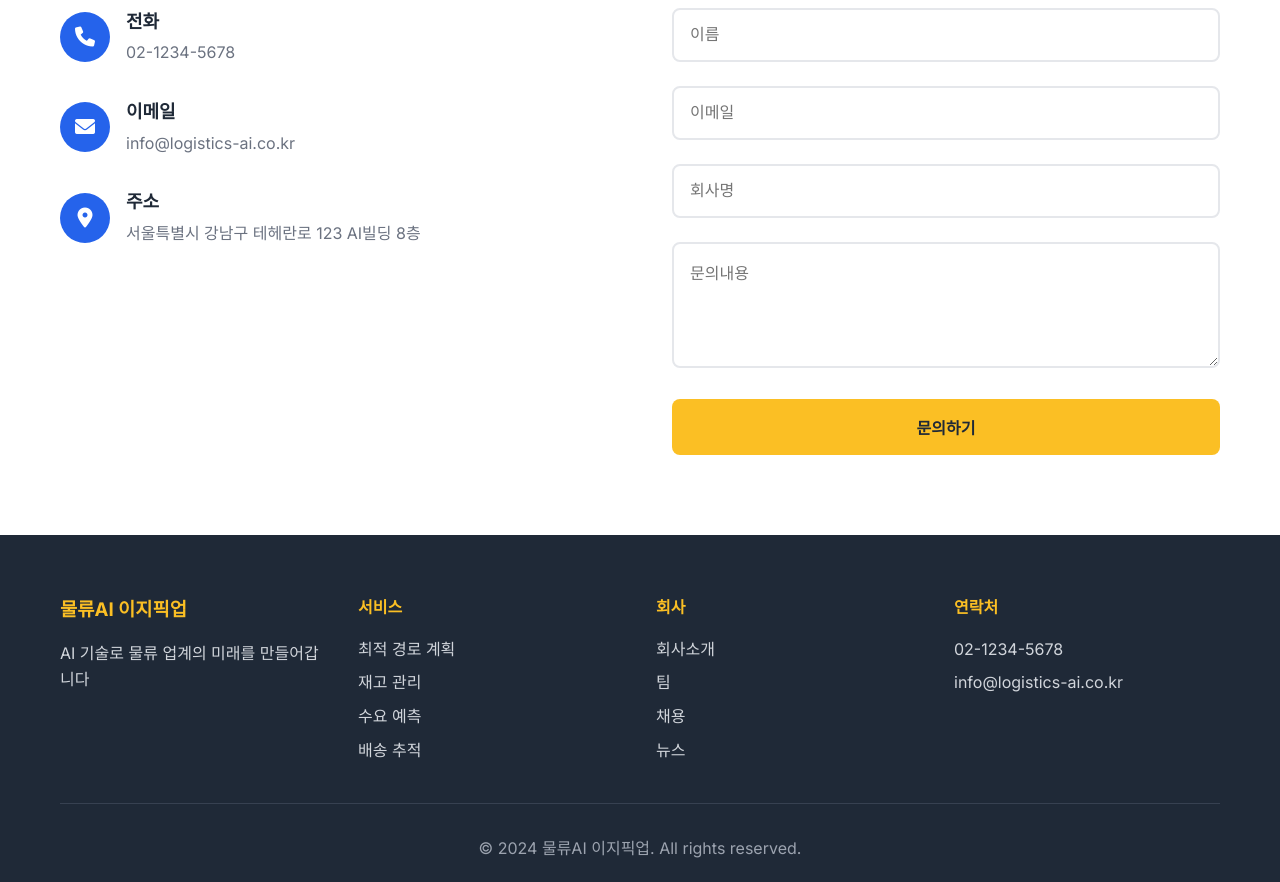
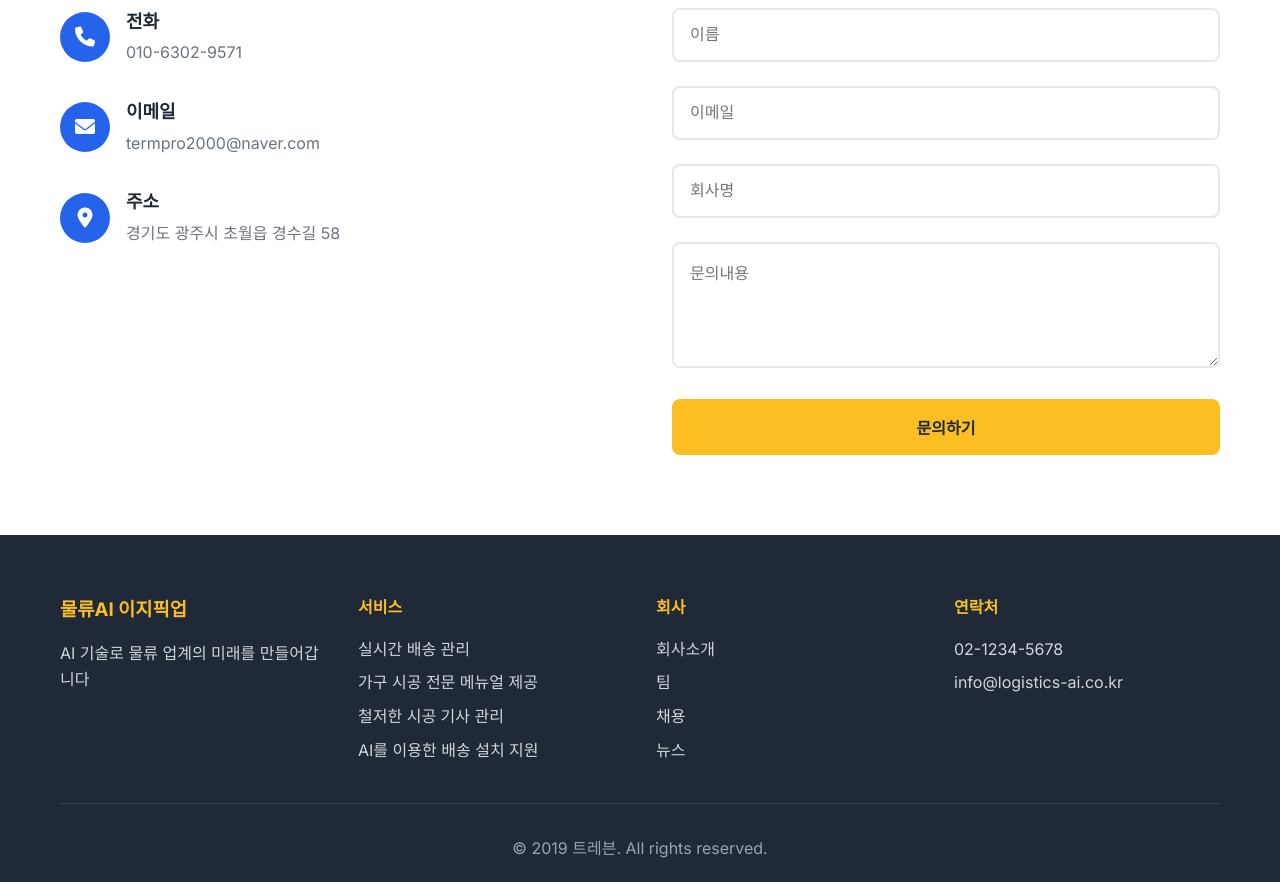
Before and after one commit to termpro2000/easypick_web, a plain HTML site: page index.html in a window 1280 px wide. Shown: the part 4300-5182 px from the top of the page. Drawn offline with Linux system fonts and the light colour scheme.

Commit message:
Update: 회사 정보 및 서비스 내용을 트레븐 기업 정보로 업데이트

```diff
--- a/index.html
+++ b/index.html
@@ -156,7 +156,7 @@
                         <p>가구 배송과 설치 과정의 모든 단계를 실시간으로 모니터링하여 문제를 사전에 방지합니다. 대시보드를 통해 한눈에 현황을 파악할 수 있습니다.</p>
                         <ul>
                             <li>실시간 배송 현황 추적</li>
-                            <li>배송완료 사진과 고객사인 체크</li>
+                            <li>배송완료 사진과 고객싸인 체크</li>
                             <li>예외 상황 즉시 알림</li>
                         </ul>
                     </div>
@@ -167,7 +167,7 @@
                 <div class="feature-item reverse">
                     <div class="feature-text">
                         <h3>AI 기반 의사결정</h3>
-                        <p>대량의 데이터를 분석하여 최적의 의사결정을 지원합니다. 인간의 직감보다 정확한 AI 분석으로 비즈니스 성과를 극대화합니다.</p>
+                        <p>배송기사의 동선을 분석하여 최적의 설치일정과 동선을 지원합니다. 인간의 직감보다 정확한 AI 분석으로 비즈니스 성과를 극대화합니다.</p>
                         <ul>
                             <li>데이터 기반 인사이트 제공</li>
                             <li>리스크 예측 및 관리</li>
@@ -188,10 +188,10 @@
             <div class="about-content">
                 <div class="about-text">
                     <h2>회사 소개</h2>
-                    <p>물류AI 이지픽업은 2024년 설립된 AI 전문 물류 솔루션 기업입니다. 최신 인공지능 기술을 활용하여 물류 업계의 디지털 전환을 선도하고 있습니다.</p>
+                    <p>물류AI 전문기업인 트레븐은 2019년 설립된 AI 전문 물류 시공 솔루션 기업입니다. 최신 인공지능 기술을 활용하여 물류 업계의 디지털 전환을 선도하고 있습니다.</p>
                     <div class="stats">
                         <div class="stat-item">
-                            <h3>500+</h3>
+                            <h3>50++</h3>
                             <p>고객사</p>
                         </div>
                         <div class="stat-item">
@@ -224,21 +224,21 @@
                         <i class="fas fa-phone"></i>
                         <div>
                             <h4>전화</h4>
-                            <p>02-1234-5678</p>
+                            <p>010-6302-9571</p>
                         </div>
                     </div>
                     <div class="contact-item">
                         <i class="fas fa-envelope"></i>
                         <div>
                             <h4>이메일</h4>
-                            <p>info@logistics-ai.co.kr</p>
+                            <p>termpro2000@naver.com</p>
                         </div>
                     </div>
                     <div class="contact-item">
                         <i class="fas fa-map-marker-alt"></i>
                         <div>
                             <h4>주소</h4>
-                            <p>서울특별시 강남구 테헤란로 123 AI빌딩 8층</p>
+                            <p>경기도 광주시 초월읍 경수길 58</p>
                         </div>
                     </div>
                 </div>
@@ -272,10 +272,10 @@
                 <div class="footer-section">
                     <h4>서비스</h4>
                     <ul>
-                        <li><a href="#">최적 경로 계획</a></li>
-                        <li><a href="#">재고 관리</a></li>
-                        <li><a href="#">수요 예측</a></li>
-                        <li><a href="#">배송 추적</a></li>
+                        <li><a href="#">실시간 배송 관리</a></li>
+                        <li><a href="#">가구 시공 전문 메뉴얼 제공</a></li>
+                        <li><a href="#">철저한 시공 기사 관리</a></li>
+                        <li><a href="#">AI를 이용한 배송 설치 지원</a></li>
                     </ul>
                 </div>
                 <div class="footer-section">
@@ -294,7 +294,7 @@
                 </div>
             </div>
             <div class="footer-bottom">
-                <p>&copy; 2024 물류AI 이지픽업. All rights reserved.</p>
+                <p>&copy; 2019 트레븐. All rights reserved.</p>
             </div>
         </div>
     </footer>
```
